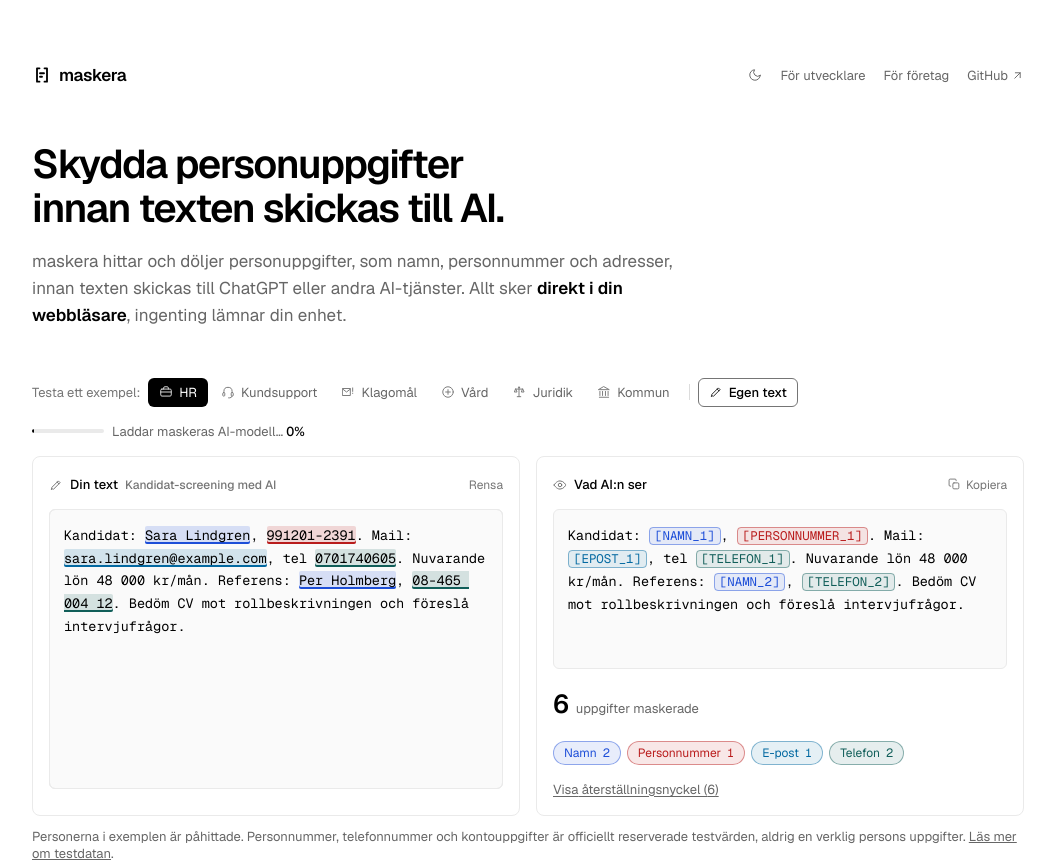
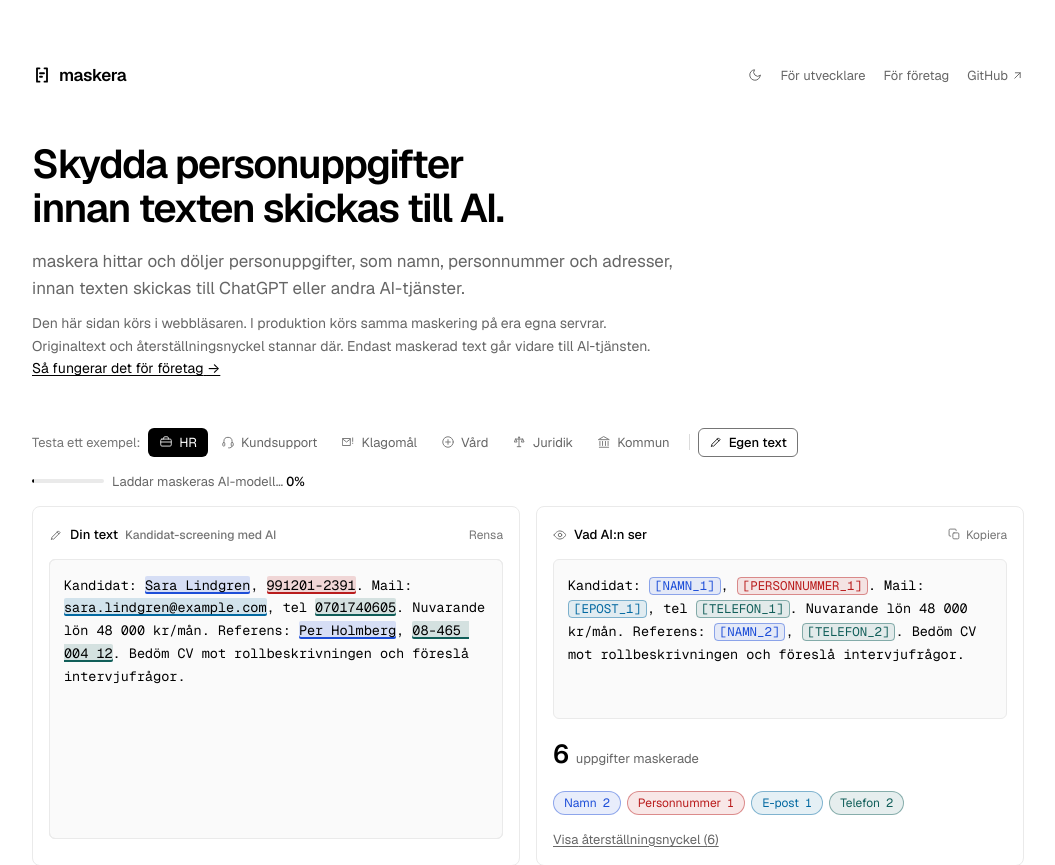
Before and after one commit to joelhagvall/maskera, a React (Vite) app in the folder apps/demo/: page / in a window 1280 px wide. Shown: the top 865 px of the page, without its empty margins (112-1167 px from the left). Built offline with nearby package versions, Linux system fonts and the light colour scheme.

Commit message:
clarify local production positioning

```diff
--- a/apps/demo/src/components/Header.tsx
+++ b/apps/demo/src/components/Header.tsx
@@ -1,15 +1,18 @@
-import type { View } from "../routing"
+import copy from "../i18n/sv.json"
+import { navClick, type View, viewPaths } from "../routing"
 import { TopBar } from "./TopBar"
 
 export function Header({ go }: { go: (view: View) => void }) {
   return (
     <header className="header">
       <TopBar current="demo" go={go} />
-      <h1 className="title">Skydda personuppgifter innan texten skickas till AI.</h1>
-      <p className="lede">
-        maskera hittar och döljer personuppgifter, som namn, personnummer och adresser, innan texten
-        skickas till ChatGPT eller andra AI-tjänster. Allt sker{" "}
-        <strong>direkt i din webbläsare</strong>, ingenting lämnar din enhet.
+      <h1 className="title">{copy.header.title}</h1>
+      <p className="lede">{copy.header.lede}</p>
+      <p className="hero-local-production">
+        {copy.header.localProduction}{" "}
+        <a href={viewPaths.services} onClick={navClick(() => go("services"))}>
+          {copy.header.servicesCta} <span aria-hidden="true">→</span>
+        </a>
       </p>
     </header>
   )
--- a/apps/demo/src/i18n/sv.json
+++ b/apps/demo/src/i18n/sv.json
@@ -1,4 +1,10 @@
 {
+  "header": {
+    "title": "Skydda personuppgifter innan texten skickas till AI.",
+    "lede": "maskera hittar och döljer personuppgifter, som namn, personnummer och adresser, innan texten skickas till ChatGPT eller andra AI-tjänster.",
+    "localProduction": "Den här sidan körs i webbläsaren. I produktion körs samma maskering på era egna servrar. Originaltext och återställningsnyckel stannar där. Endast maskerad text går vidare till AI‑tjänsten.",
+    "servicesCta": "Så fungerar det för företag"
+  },
   "outputCard": {
     "invalidPersonnummerSingular": "har en personnummerlik form men inget giltigt födelse- eller samordningsdatum. Därför maskeras det inte.",
     "invalidPersonnummerPlural": "har personnummerlika former men inga giltiga födelse- eller samordningsdatum. Därför maskeras de inte.",
--- a/apps/demo/src/styles.css
+++ b/apps/demo/src/styles.css
@@ -221,14 +221,16 @@ html[data-theme="dark"] .theme-toggle .theme-moon {
   line-height: 1.6;
   color: var(--muted);
 }
-/* Emphasis inside the hero lede renders like .prose strong on the sub-pages:
-   semibold and full-contrast, so the same role never drifts between routes. */
-.lede strong {
-  font-weight: 600;
-  color: var(--fg);
-}
-.lede a {
-  color: var(--fg);
+.hero-local-production {
+  max-width: 68ch;
+  margin: 10px 0 0;
+  font-size: 14px;
+  line-height: 1.6;
+  color: var(--muted);
+}
+.hero-local-production a {
+  color: var(--fg);
+  text-decoration: underline;
   text-underline-offset: 2px;
 }
 
```
Also changed, not shown: 1 other file (tests, documents, lock files or other folders).
